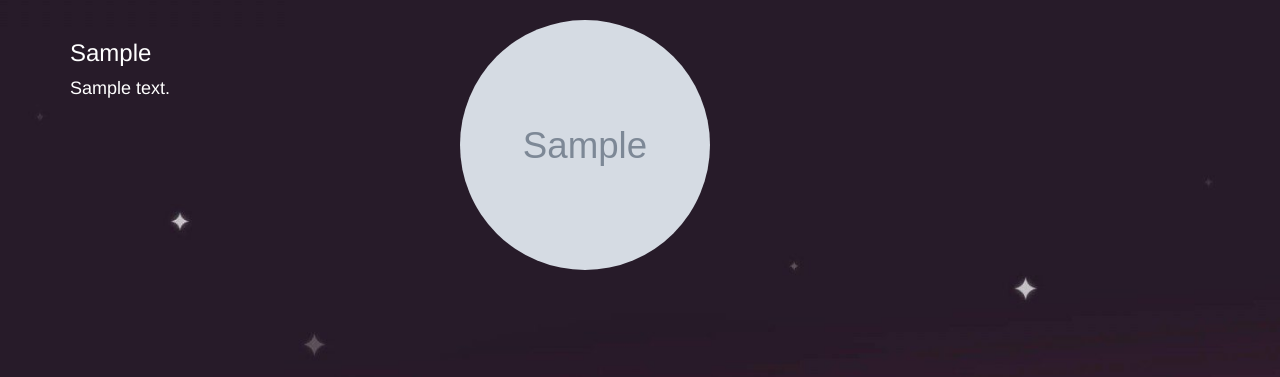
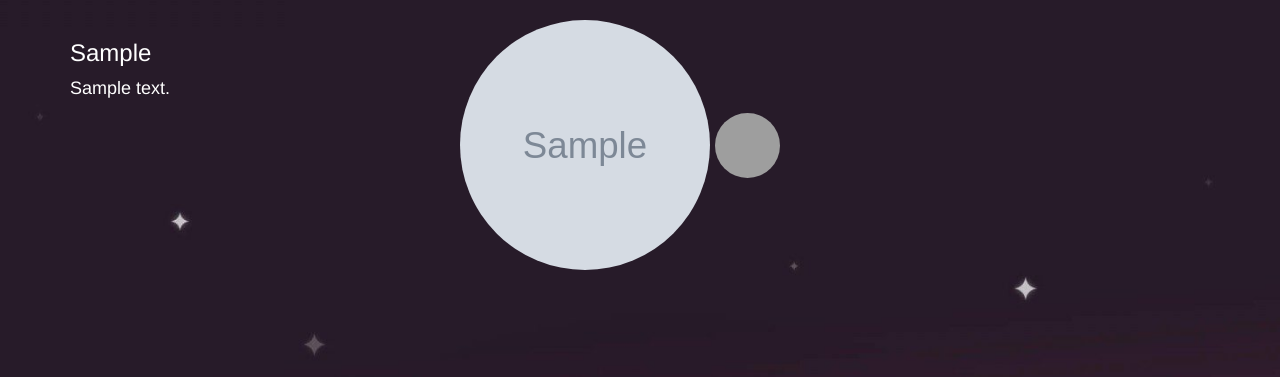
Before and after one commit to OwinoLucas/blog, a Flask app: template app/templates/profile/profile.html in a window 1280 px wide. Shown: the part 52-429 px from the top of the page. Run offline with Flask 2, Linux system fonts and the light colour scheme; tables that the repository leaves empty hold one stand-in row (values such as "Sample post"); the template is opened without the code that fills it: values that come from a table or form of the project are taken from there, most other values are stand-ins (such as "Sample title", 1, 10 or a date in 2020); grey boxes marked "Sample" are stand-in pictures; some libraries are stand-ins or nearby versions; grey boxes are pictures that could not be loaded.

Commit message:
edit home page

```diff
--- a/app/templates/profile/profile.html
+++ b/app/templates/profile/profile.html
@@ -39,6 +39,9 @@
                 <input type="file" name="photo" class="form-control" required>
                 <input type="submit">
             </form>
+            {%else%}
+            <img src="https://icons.iconarchive.com/icons/papirus-team/papirus-status/512/avatar-default-icon.png"
+                class="article-img" width="50px" height="50px" style="border-radius: 50%;">
             {% endif %}
         </div>
     </div>
```
